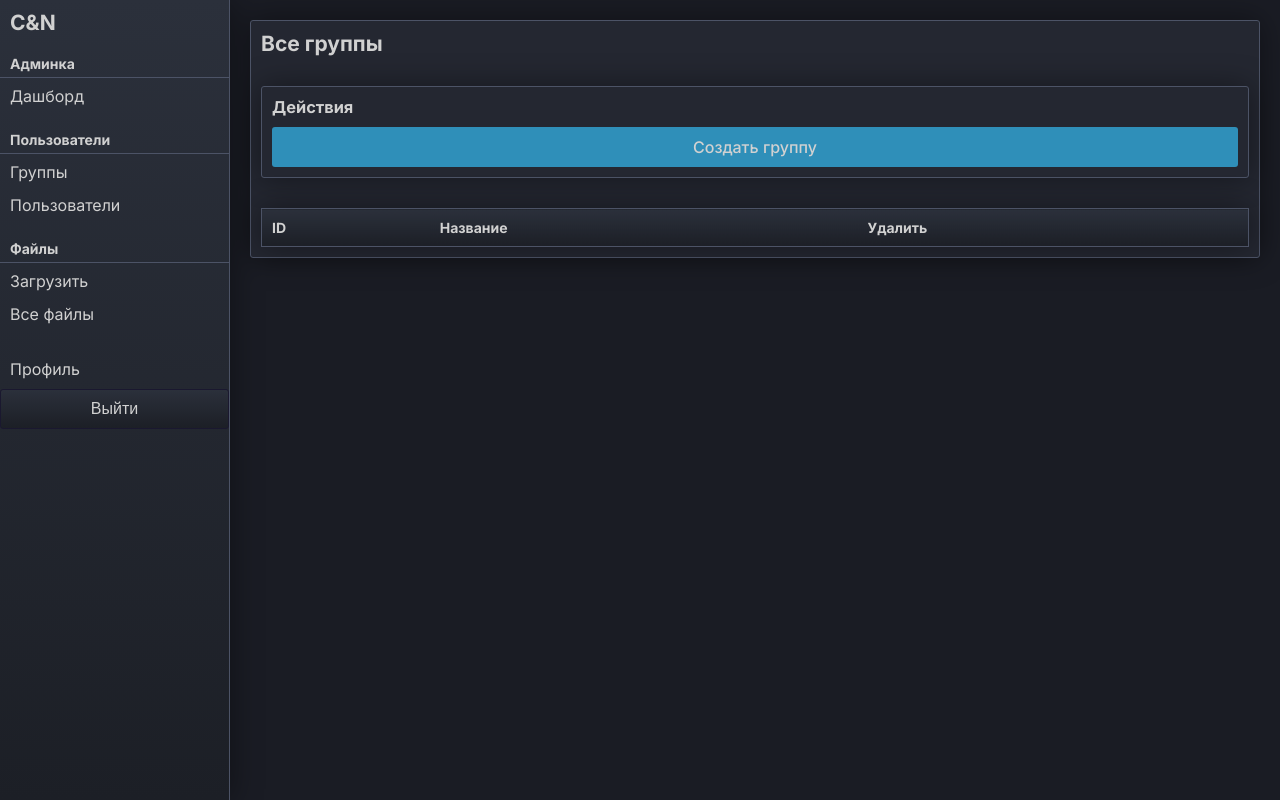
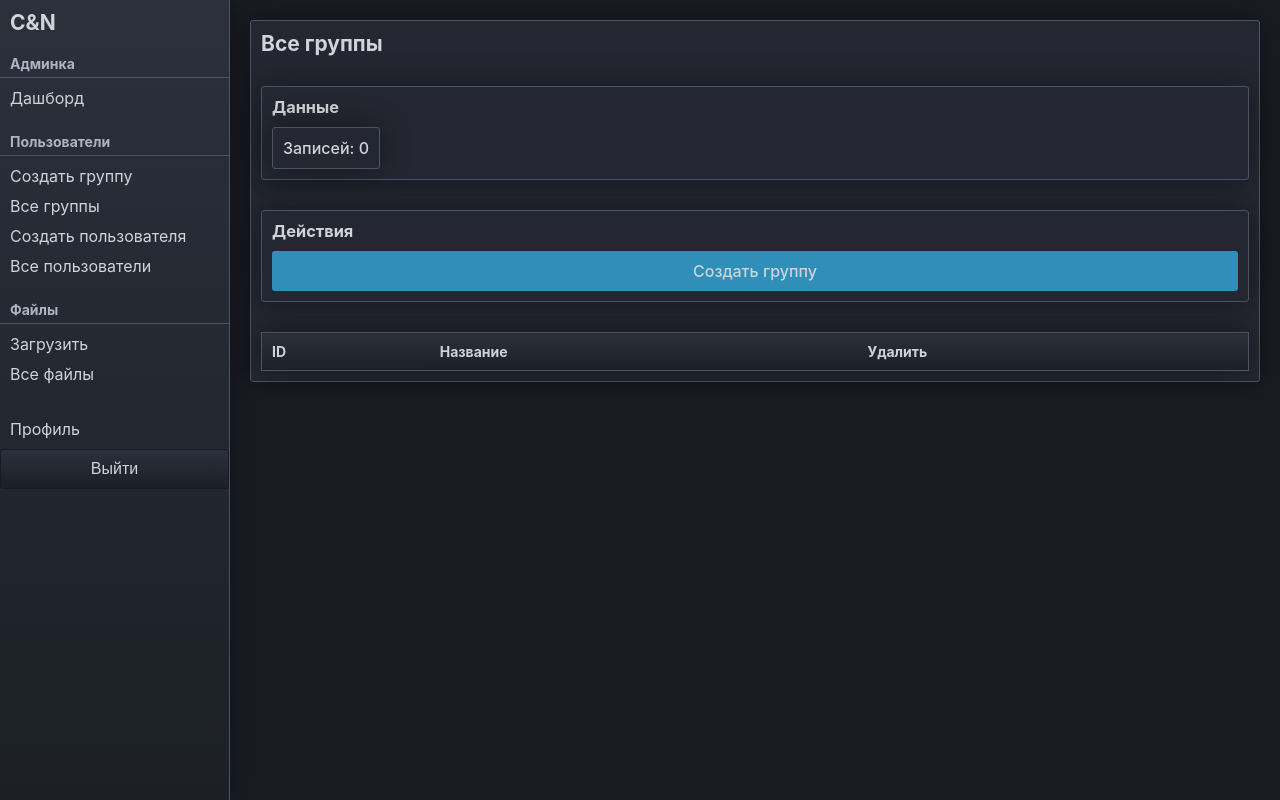
Before and after one commit to dmeetri/CandA, a Django app: page /manager/groups/list in a window 1280 px wide. Run offline with Django 5.2, Linux system fonts and the light colour scheme; the visitor is signed in with stand-in values (Sample User, id 1); lists and menus that the app fills with data are empty.

Commit message:
fix fonts styles

```diff
--- a/CN/static/aside.css
+++ b/CN/static/aside.css
@@ -27,17 +27,19 @@ aside {
   border-bottom: 1px solid var(--border-light);
   padding-bottom: 5px;
   padding-left: 10px;
+  margin-bottom: 5px;
 }
 .aside-nav-section div {
   gap: 0;
 }
 
 .a-aside-nav-hover {
-  margin-top: 3px;
   padding: 5px 10px;
+  transition: all 0.1s ease-in-out;
 }
 .a-aside-nav-hover:hover {
   background-color: var(--accent-color);
+  transform: translateX(3px);
 }
 
 /* SHOW ASIDE */
--- a/CN/static/styles.css
+++ b/CN/static/styles.css
@@ -1,4 +1,4 @@
-@import url('https://fonts.googleapis.com/css2?family=Inter:ital,opsz,wght@0,14..32,100..900;1,14..32,100..900&display=swap');
+@import url('https://fonts.googleapis.com/css2?family=Roboto:ital@0;1&display=swap');
 
 /* ROOT */
 
@@ -10,6 +10,9 @@
   --bg-block: #242731;
   --bg-table: #1d2028;
   --bg-gradient: linear-gradient(180deg, #2b303b, #1c1f26);
+
+  --font-main: #d1d3db;
+  --font-second: #afb3c4;
 
   --border-light: #4c5366;
   --border-dark: #1a182f;
@@ -29,7 +32,7 @@ body {
   font-size: 14px;
   font-style: normal;
   font-weight: 400;
-  color: #d1d1d1;
+  color: var(--font-main);
 
   background-color: var(--bg-page);
 }
@@ -61,7 +64,7 @@ button {
   border-radius: 3px;
   outline: none;
   cursor: pointer;
-  color: #d1d1d1;
+  color: var(--font-main);
 }
 button:hover {
   background: var(--accent-color-hover);
@@ -128,7 +131,7 @@ input {
   border: 1px solid var(--border-dark);
   border-radius: 3px;
   outline: none;
-  color: #d1d1d1;
+  color: var(--font-main);
   font-size: 16px;
 }
 input:hover {
@@ -147,7 +150,7 @@ select {
   border: 1px solid var(--border-dark);
   border-radius: 3px;
   outline: none;
-  color: #d1d1d1;
+  color: var(--font-main);
   font-size: 16px;
 }
 
@@ -197,6 +200,15 @@ select {
 }
 .font-bold {
   font-weight: 700;
+}
+
+/* FONT COLOR */
+
+.font-color-main {
+  color: var(--font-main);
+}
+.font-colot-second {
+  color: var(--font-second);
 }
 
 /* TABLES */
--- a/CN/templates/base.html
+++ b/CN/templates/base.html
@@ -33,28 +33,30 @@
 
         <nav class="aside-navigation">
           <div class="aside-nav-section">
-            <h4>Админка</h4>
+            <h4 class="font-colot-second">Админка</h4>
 
             <div class="gap-v-10">
-              <a href="#" class="a-aside-nav-hover text-regular">Дашборд</a>
+              <a href="#" class="a-aside-nav-hover text-regular font-light">Дашборд</a>
             </div>
           </div>
 
           <div class="aside-nav-section">
-            <h4>Пользователи</h4>
+            <h4 class="font-colot-second">Пользователи</h4>
 
             <div class="gap-v-10">
-              <a href="{% url 'groupslist' %}" class="a-aside-nav-hover text-regular">Группы</a>
-              <a href="{% url 'userslist' %}" class="a-aside-nav-hover text-regular">Пользователи</a>
+              <a href="{% url 'groupslist' %}" class="a-aside-nav-hover text-regular font-light">Создать группу</a>
+              <a href="{% url 'groupslist' %}" class="a-aside-nav-hover text-regular font-light">Все группы</a>
+              <a href="{% url 'userslist' %}" class="a-aside-nav-hover text-regular font-light">Создать пользователя</a>
+              <a href="{% url 'userslist' %}" class="a-aside-nav-hover text-regular font-light">Все пользователи</a>
             </div>
           </div>
 
           <div class="aside-nav-section">
-            <h4>Файлы</h4>
+            <h4 class="font-colot-second">Файлы</h4>
 
             <div class="gap-v-10">
-              <a href="{% url 'fileslist' %}" class="a-aside-nav-hover text-regular">Загрузить</a>
-              <a href="{% url 'fileslist' %}" class="a-aside-nav-hover text-regular">Все файлы</a>
+              <a href="{% url 'fileslist' %}" class="a-aside-nav-hover text-regular font-light">Загрузить</a>
+              <a href="{% url 'fileslist' %}" class="a-aside-nav-hover text-regular font-light">Все файлы</a>
             </div>
           </div>
         </nav>
--- a/CN/templates/registration/groups/groups.html
+++ b/CN/templates/registration/groups/groups.html
@@ -6,6 +6,14 @@
 {% block content %}
 <section class="main-block gap-v-30">
   <h2>Все группы</h2>
+
+  <div class="main-block gap-v-10">
+    <h3>Данные</h3>
+
+    <div class="gap-h-10">
+      {% include 'components/count.html' with title="Записей" count=groups|length %}
+    </div>
+  </div>
 
   <div class="main-block gap-v-10">
     <h3>Действия</h3>
```
